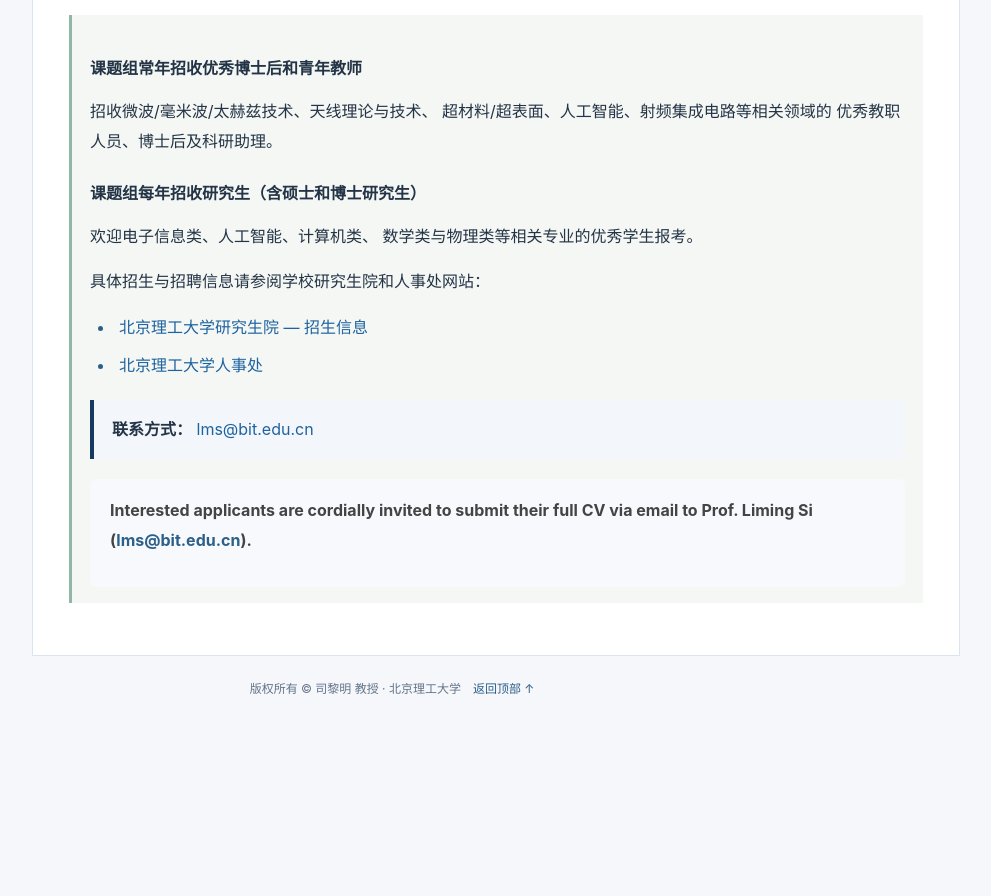
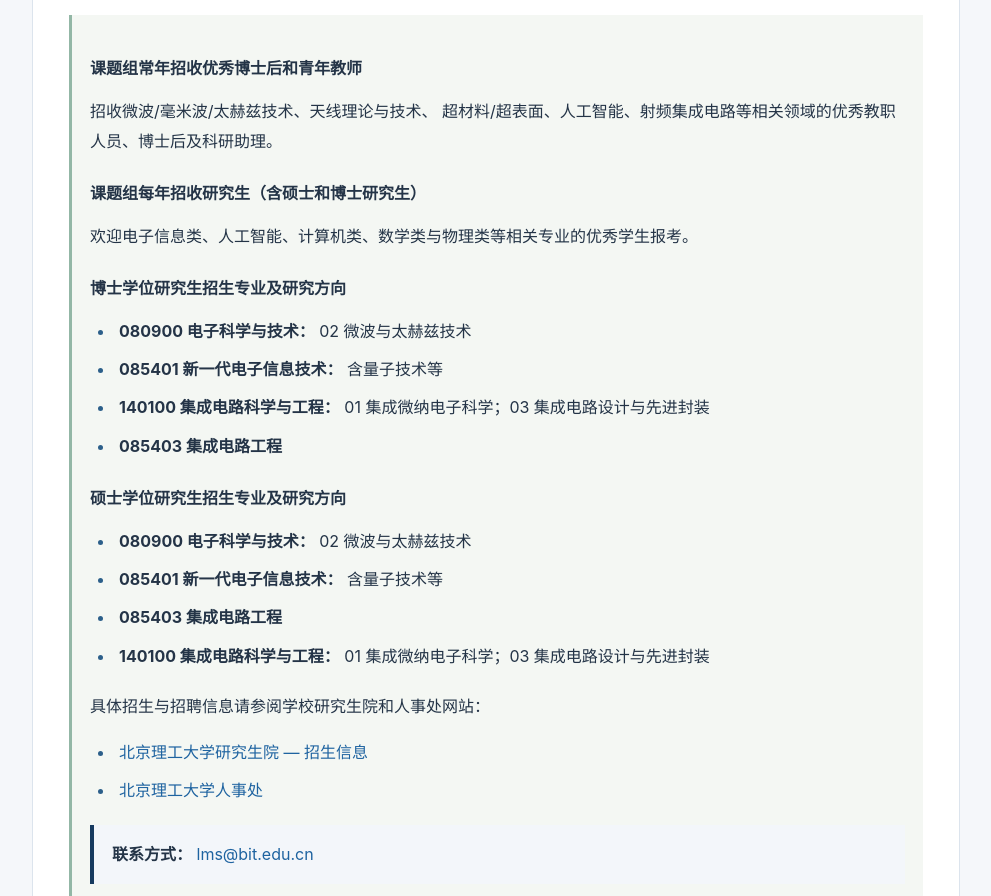
Before and after one commit to lmsbit/lmsbit.github.io, a plain HTML site: page index.html in a window 1280 px wide. Shown: the part 10684-11580 px from the top of the page, without its empty margins (248-1239 px from the left). Before the commit the page ends 11416 px from the top, so only its background shows below. Drawn offline with Linux system fonts and the light colour scheme.

Commit message:
Update index.html

```diff
--- a/index.html
+++ b/index.html
@@ -560,14 +560,51 @@ He has actively contributed to the academic community as a technical committee m
            <h3>课题组常年招收优秀博士后和青年教师</h3>
     <p>
       招收微波/毫米波/太赫兹技术、天线理论与技术、
-      超材料/超表面、人工智能、射频集成电路等相关领域的
-      优秀教职人员、博士后及科研助理。
+      超材料/超表面、人工智能、射频集成电路等相关领域的优秀教职人员、博士后及科研助理。
     </p>
 
     <h3>课题组每年招收研究生（含硕士和博士研究生）</h3>
     <p>
-      欢迎电子信息类、人工智能、计算机类、      数学类与物理类等相关专业的优秀学生报考。
+      欢迎电子信息类、人工智能、计算机类、数学类与物理类等相关专业的优秀学生报考。
     </p>
+
+          <h3>博士学位研究生招生专业及研究方向</h3>
+          <ul class="contact-links">
+  <li>
+    <strong>080900 电子科学与技术：</strong>
+    02 微波与太赫兹技术
+  </li>
+  <li>
+    <strong>085401 新一代电子信息技术：</strong>
+    含量子技术等
+  </li>
+  <li>
+    <strong>140100 集成电路科学与工程：</strong>
+    01 集成微纳电子科学；03 集成电路设计与先进封装
+  </li>
+  <li>
+    <strong>085403 集成电路工程</strong>
+  </li>
+</ul>
+          <h3>硕士学位研究生招生专业及研究方向</h3>
+
+          <ul class="contact-links">
+  <li>
+    <strong>080900 电子科学与技术：</strong>
+    02 微波与太赫兹技术
+  </li>
+  <li>
+    <strong>085401 新一代电子信息技术：</strong>
+    含量子技术等
+  </li>
+  <li>
+    <strong>085403 集成电路工程</strong>
+  </li>
+  <li>
+    <strong>140100 集成电路科学与工程：</strong>
+    01 集成微纳电子科学；03 集成电路设计与先进封装
+  </li>
+</ul>
 
     <p>
       具体招生与招聘信息请参阅学校研究生院和人事处网站：
```
